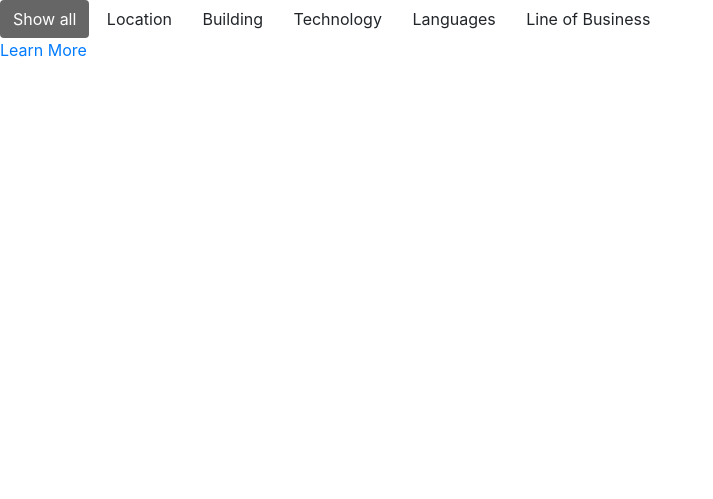
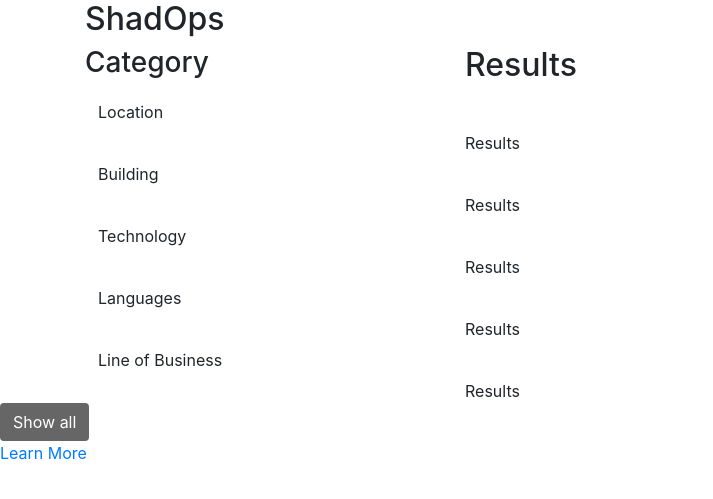
Before and after one commit to ldpr23/shadops, a Django app: page / in a window 1280 px wide. Shown: the top 499 px of the page, without its empty margins (0-713 px from the left). Run offline with Django 3.2, Linux system fonts and the light colour scheme; some libraries are stand-ins or nearby versions.

Commit message:
Add bootstrap

```diff
--- a/templates/shadopsapp/base.html
+++ b/templates/shadopsapp/base.html
@@ -6,14 +6,132 @@
 </head>
 <body>
 
+<div class="container">
+  <div class="row justify-content-md-center">
+    <div class="col col-lg-12">
+      <h2>ShadOps</h2>
+    </div>
+  </div>
+  <div class="row justify-content-md-center">
+    <div class="col col-lg-4">
+      <h3>Category</h3>
+    </div>
+    <div class="col col-lg-8">
+      <h2>Results</h2>
+    </div>
+  </div>
+  <div class="row justify-content-md-center">
+    <div class="col col-lg-4">
+        <button class="btn" onclick="filterSelection('location')"> Location</button>
+    </div>
+    <div class="col col-lg-8">
+    </div>
+  </div>
+  <div class="row">
+    <div class="col col-lg-4">
+      <div clas="col col-lg-2">
+        <div class="filterDiv location">Glasgow</div>
+      </div>
+      <div clas="col col-lg-2">
+        <div class="filterDiv cars">London</div>
+      </div>
+    </div>
+    <div class="col col-lg-8">
+      <text>Results</text>
+    </div>
+  </div>
+
+  <div class="row justify-content-md-center">
+    <div class="col col-lg-4">
+      <button class="btn" onclick="filterSelection('building')"> Building</button>
+    </div>
+    <div class="col col-lg-8">
+    </div>
+  </div>
+  <div class="row">
+    <div class="col col-lg-4">
+      <div clas="col col-lg-2">
+        <div class="filterDiv building">Waterloo</div>
+      </div>
+      <div clas="col col-lg-2">
+        <div class="filterDiv building">Bothwell</div>
+      </div>
+    </div>
+    <div class="col col-lg-8">
+      <text>Results</text>
+    </div>
+  </div>
+
+  <div class="row justify-content-md-center">
+    <div class="col col-lg-4">
+      <button class="btn" onclick="filterSelection('tech')"> Technology</button>
+    </div>
+    <div class="col col-lg-8">
+    </div>
+  </div>
+  <div class="row">
+    <div class="col col-lg-4">
+      <div clas="col col-lg-2">
+        <div class="filterDiv tech">ML/AI</div>
+      </div>
+      <div clas="col col-lg-2">
+        <div class="filterDiv tech">Cloud</div>
+      </div>
+    </div>
+    <div class="col col-lg-8">
+      <text>Results</text>
+    </div>
+  </div>
+
+  <div class="row justify-content-md-center">
+    <div class="col col-lg-4">
+      <button class="btn" onclick="filterSelection('languages')"> Languages</button>
+    </div>
+    <div class="col col-lg-8">
+    </div>
+  </div>
+  <div class="row">
+    <div class="col col-lg-4">
+      <div clas="col col-lg-2">
+        <div class="filterDiv tech">Python</div>
+      </div>
+      <div clas="col col-lg-2">
+        <div class="filterDiv tech">Java</div>
+      </div>
+    </div>
+    <div class="col col-lg-8">
+      <text>Results</text>
+    </div>
+  </div>
+
+  <div class="row justify-content-md-center">
+    <div class="col col-lg-4">
+      <button class="btn" onclick="filterSelection('lob')"> Line of Business</button>
+    </div>
+    <div class="col col-lg-8">
+    </div>
+  </div>
+  <div class="row">
+    <div class="col col-lg-4">
+      <div clas="col col-lg-2">
+        <div class="filterDiv tech">CIB</div>
+      </div>
+      <div clas="col col-lg-2">
+        <div class="filterDiv tech">AWM</div>
+      </div>
+    </div>
+    <div class="col col-lg-8">
+      <text>Results</text>
+    </div>
+  </div>
+
+</div>
+
+
+
 <!-- Control buttons -->
 <div id="myBtnContainer">
   <button class="btn active" onclick="filterSelection('all')"> Show all</button>
-  <button class="btn" onclick="filterSelection('location')"> Location</button>
-  <button class="btn" onclick="filterSelection('building')"> Building</button>
-  <button class="btn" onclick="filterSelection('tech')"> Technology</button>
-  <button class="btn" onclick="filterSelection('languages')"> Languages</button>
-  <button class="btn" onclick="filterSelection('lob')"> Line of Business</button>
 </div>
 
 <!-- The filterable elements. Note that some have multiple class names (this can be used if they belong to multiple categories) -->
@@ -31,9 +149,10 @@
   <div class="filterDiv fruits">Banana</div>
   <div class="filterDiv fruits">Lemon</div>
   <div class="filterDiv animals">Cow</div>
-    <script type="text/javascript" src= "../../static/js/filter.js"></script>
 
 </div>
+
+<script type="text/javascript" src= "../../static/js/filter.js"></script>
 <a href="/shadopsapp/about/">Learn More</a>
 </body>
 </html>
```
